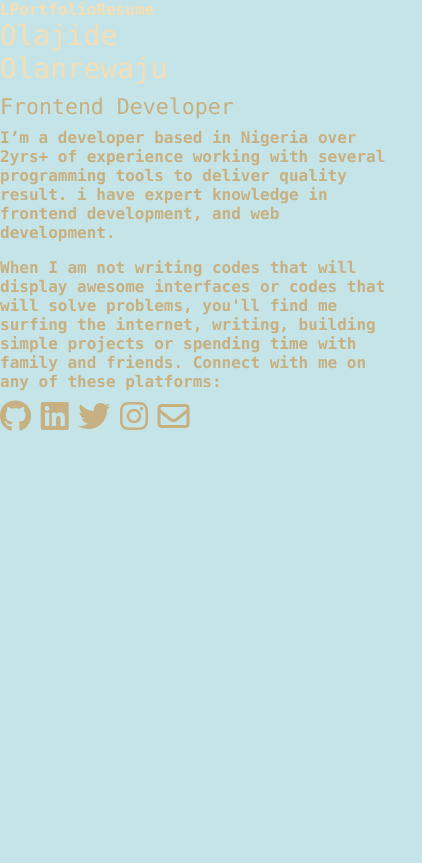
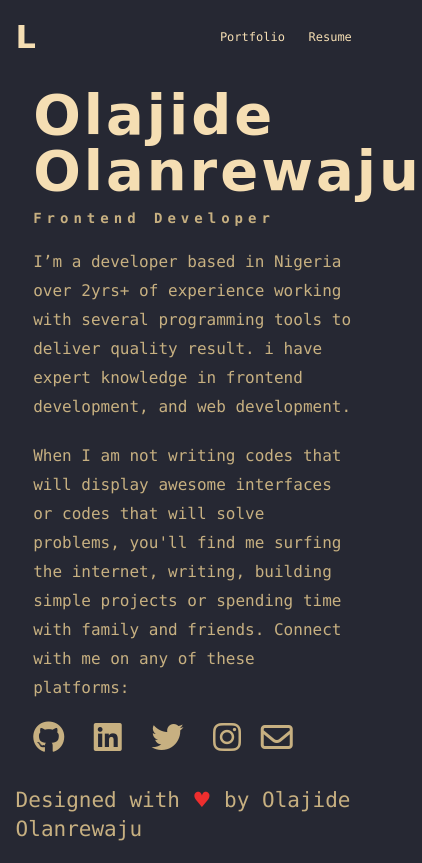
Before and after one commit to monyasau/oldPortfolio, a plain HTML site: page index.html in a window 390 px wide. Shown: the whole page, 422 px wide, since content can reach past the window. Drawn offline with Linux system fonts and the light colour scheme.

Commit message:
done with the mobile interface

```diff
--- a/index.html
+++ b/index.html
@@ -7,6 +7,7 @@
       src="https://kit.fontawesome.com/cd290cdf50.js"
       crossorigin="anonymous"
     ></script>
+    <script src="./js/index.js"></script>
 
     <link rel="stylesheet" href="./style/bootstrap.min.css" />
     <link rel="stylesheet" href="./style/main.css" />
@@ -40,17 +41,28 @@
           friends. Connect with me on any of these platforms:
         </p>
         <div class="socials">
-      <i class="fa-brands fa-github fa-2xl primary"></i>
-      <i class="fa-brands fa-linkedin fa-2xl primary"></i>
-      <i class="fa-brands fa-twitter fa-2xl primary"></i>
-      <i class="fa-brands fa-instagram fa-2xl primary"></i>
-      <i class="fa-regular fa-envelope fa-2xl primary"></i>
+          <i class="fa-brands fa-github fa-2xl primary"></i>
+          <i class="fa-brands fa-linkedin fa-2xl primary"></i>
+          <i class="fa-brands fa-twitter fa-2xl primary"></i>
+          <i class="fa-brands fa-instagram fa-2xl primary"></i>
+          <i class="fa-regular fa-envelope fa-2xl primary"></i>
         </div>
       </div>
       <div class="image-sect">
-        <img src="./Images/Monitor-bro.svg" alt="">
+        <img src="./Images/Monitor-bro.svg" alt="" />
       </div>
       <!-- <img src="./Images/Monitor-bro.svg" alt=""> -->
     </div>
+    <footer class="primary">
+
+      <div>
+        Designed with <span class="heart">&hearts;</span> by Olajide
+        Olanrewaju
+      </div>
+      <div>
+              <span id="year">
+      </span>
+      </div>
+    </footer>
   </body>
 </html>
--- a/style/main.css
+++ b/style/main.css
@@ -74,30 +74,58 @@
     font-family: "Oleo Script Swash Caps", cursive;
     font-weight: 700;
   }
-  .lower-header{
+  .lower-header {
     letter-spacing: 5px;
     font-size: 24px;
   }
-  .text-content{
+  .text-content {
     margin-top: 20px;
     font-weight: 400;
     line-height: 29px;
-    font-family: Menlo, Monaco, "Lucida Console", "Liberation Mono", "DejaVu Sans Mono", "Bitstream Vera Sans Mono", "Courier New", monospace;
+    font-family: Menlo, Monaco, "Lucida Console", "Liberation Mono",
+      "DejaVu Sans Mono", "Bitstream Vera Sans Mono", "Courier New", monospace;
   }
-  .socials{
-  padding-top: 10px;
+  .socials {
+    padding-top: 10px;
   }
   .image-sect {
     width: 30%;
   }
-  .fa-brands:first-child{
+  .fa-brands:first-child {
     margin-left: 0;
   }
-  .fa-brands{
+  .fa-brands {
     font-size: 32px;
     line-height: 1px;
     font-weight: 400;
     margin: 0 10px;
+  }
+
+  footer {
+    margin: 0 auto;
+    text-align: center;
+    font-weight: 400;
+    font-size: 21px;
+  }
+  footer>* {
+    font-weight: 400;
+    line-height: 29px;
+    font-family: Menlo, Monaco, "Lucida Console", "Liberation Mono",
+      "DejaVu Sans Mono", "Bitstream Vera Sans Mono", "Courier New", monospace;
+  }
+  .heart{
+    color: #ed2e2e;
+    font-style: italic;
+    font-size: 21px;
+    /* font-weight: 900; */
+    font-family: 'Lucida Sans', 'Lucida Sans Regular', 'Lucida Grande', 'Lucida Sans Unicode', Geneva, Verdana, sans-serif;
+  }
+  #year{
+    justify-content: center;
+    display: flex;
+    font-size: 21px;
+    font-weight: 400;
+    font-family: cursive;
   }
 }
 /* Bigger device style ends */
@@ -105,13 +133,113 @@
 /* small devices style*/
 @media only screen and (max-width: 734px) {
   body {
-    background-color: #c5e4e7;
-    /* height: 100%; */
+    background: #262833;
     margin: 0;
   }
+  nav {
+    display: flex;
+    align-items: center;
+
+    padding: 18px 0;
+  }
+  .nav {
+    width: 92%;
+    margin: auto;
+    margin-bottom: 0;
+    /* margin-top: 8%; */
+    display: flex;
+    align-items: center;
+  }
+  .nav-head {
+    /* margin-left: 15%; */
+    font-family: cursive;
+    font-size: 32px;
+  }
+  .nav-link {
+    font-weight: 400;
+    font-size: 12px;
+    margin-left: auto;
+    padding: 7px 10px;
+  }
+  .nav-link:last-child {
+    margin-left: 1%;
+    margin-right: 3.5%;
+  }
+  .nav-link:hover {
+    border-bottom: #f5deb3 solid 3px;
+  }
+
   .cont {
+    width: 83%;
+    margin-left: auto;
+    margin-right: auto;
+    margin-bottom: 10%;
+    /* height: 100%; */
+  }
+  .text-cont {
+    padding-top: 4%;
+    font-size: 16px;
+  }
+  .header {
+    letter-spacing: 3px;
+    padding-bottom: 1%;
+    font-size: 56px;
+    line-height: 56px;
+    font-family: "Oleo Script Swash Caps", cursive;
+    font-weight: 700;
+  }
+  .lower-header {
+    letter-spacing: 5px;
+    font-size: 14px;
+    font-weight: 600;
+  }
+  .text-content {
+    margin-top: 20px;
+    font-weight: 400;
+    line-height: 29px;
+    font-family: Menlo, Monaco, "Lucida Console", "Liberation Mono",
+      "DejaVu Sans Mono", "Bitstream Vera Sans Mono", "Courier New", monospace;
+  }
+  .socials {
+    padding-top: 10px;
+  }
+  .image-sect {
+    display: none;
+  }
+  .fa-brands:first-child {
+    margin-left: 0;
+  }
+  .fa-brands {
+    font-size: 32px;
+    line-height: 1px;
+    font-weight: 400;
+    margin: 0 10px;
+  }
+  footer {
+    margin: 0 auto;
+    width: 92%;
+    font-weight: 400;
+    font-size: 21px;
+  }
+  footer>* {
+    font-weight: 400;
+    line-height: 29px;
+    font-family: Menlo, Monaco, "Lucida Console", "Liberation Mono",
+      "DejaVu Sans Mono", "Bitstream Vera Sans Mono", "Courier New", monospace;
+  }
+  .heart{
+    color: #ed2e2e;
+    font-style: italic;
+    font-size: 21px;
+    /* font-weight: 900; */
+    font-family: 'Lucida Sans', 'Lucida Sans Regular', 'Lucida Grande', 'Lucida Sans Unicode', Geneva, Verdana, sans-serif;
+  }
+  #year{
+    justify-content: center;
     display: flex;
-    height: 100%;
+    font-size: 21px;
+    font-weight: 400;
+    font-family: cursive;
   }
 }
 /* small device style ends */
```
Also changed, not shown: style/bootstrap.min.css.
